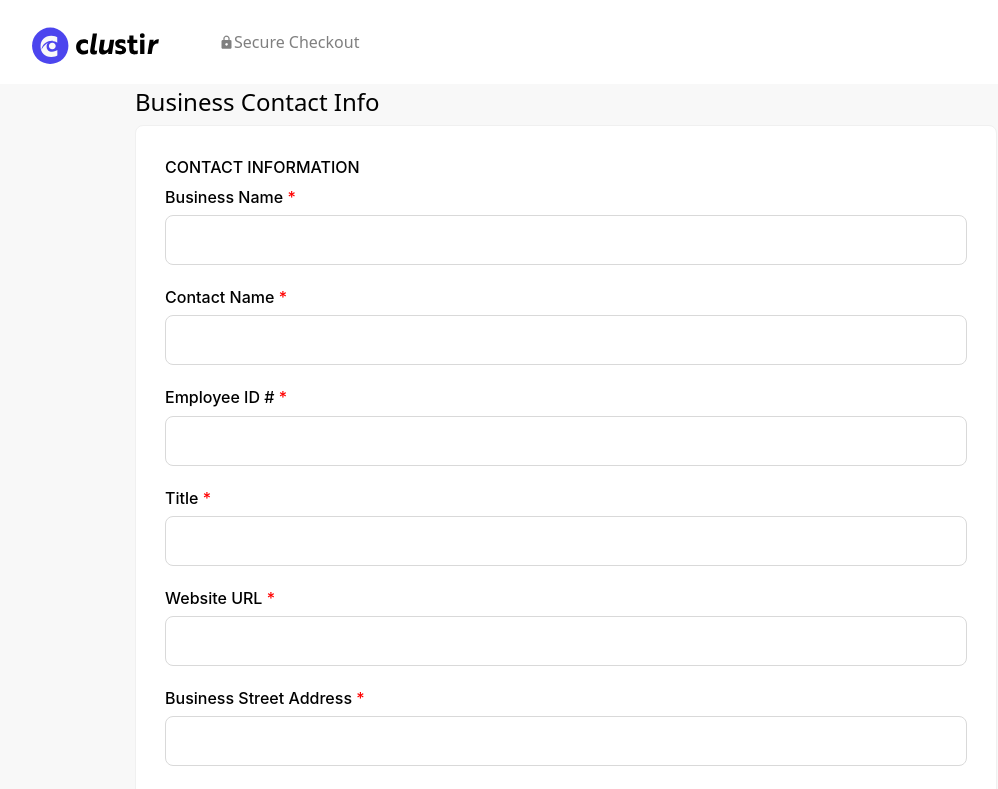
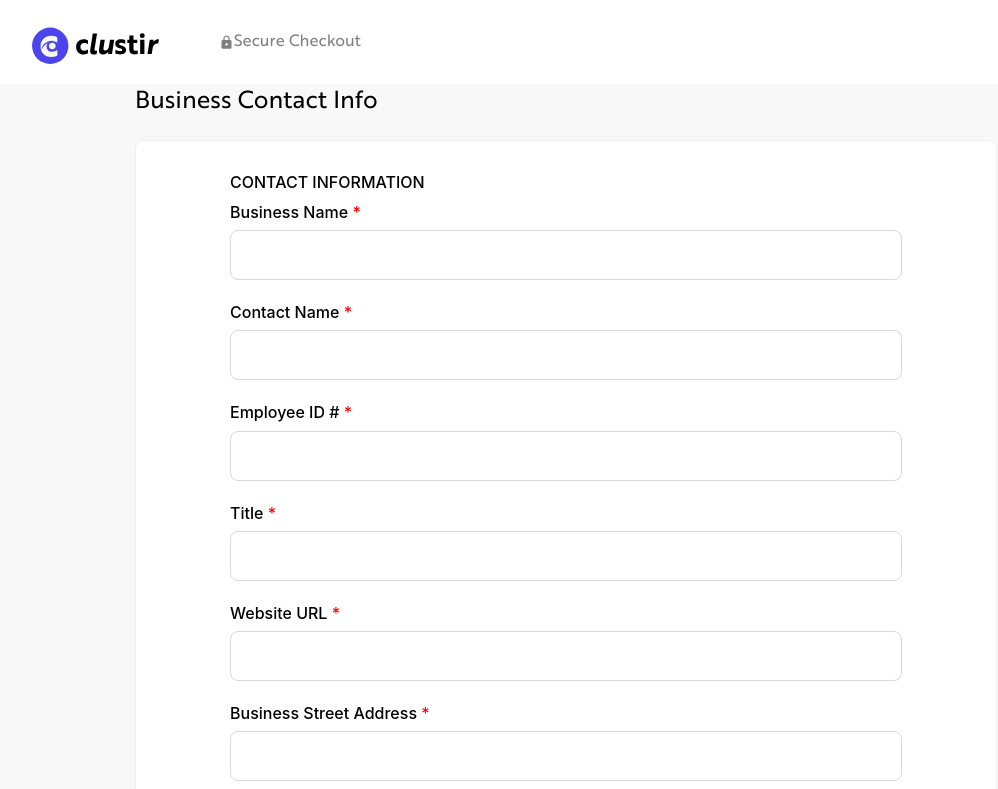
Before and after one commit to techtic-full-stack/clustir-web, a Next.js app in the folder clustir-frontend/: page /onboard in a window 1280 px wide. Shown: the top 789 px of the page, without its empty margins (74-1072 px from the left). Built offline with nearby package versions, Linux system fonts and the light colour scheme; no server answers; sample sign-in values are in the browser's storage.

Commit message:
Font Family done

```diff
--- a/clustir-frontend/src/components/BankingForm.tsx
+++ b/clustir-frontend/src/components/BankingForm.tsx
@@ -47,7 +47,7 @@ const BankingForm = ({
         {({ isSubmitting, errors }) => {
           return (
             <Form>
-              <Card className="flex flex-col bg-[#FFFFFF] p-[5px] rounded-lg w-[862px]">
+              <Card className="flex flex-col bg-[#FFFFFF] p-[5px] rounded-lg w-[862px] px-[70px]">
                 <div className="text-[18px] uppercase label">Banking Info</div>
                 <div className="text-[12px] my-[10px]">
                   The banking information provided is used for Clustir Payouts
--- a/clustir-frontend/src/components/BusinessContactInfo.tsx
+++ b/clustir-frontend/src/components/BusinessContactInfo.tsx
@@ -66,7 +66,7 @@ const BusinessContactInfo = ({
 
   return (
     <>
-      <h2 className="text-black mb-6 !text-[24px] label">
+      <h2 className="text-black !mb-[20px]  !text-[24px] label">
         Business Contact Info
       </h2>
       <Formik
@@ -78,8 +78,8 @@ const BusinessContactInfo = ({
         {({ isSubmitting, errors }) => {
           return (
             <Form>
-              <Card className="flex flex-col bg-[#FFFFFF] p-[5px] rounded-lg w-[862px]">
-                <div className="mb-[25px] label">CONTACT INFORMATION </div>
+              <Card className="flex flex-col bg-[#FFFFFF] p-[5px] rounded-lg w-[862px] px-[70px]">
+                <div className="mb-[25px] label ">CONTACT INFORMATION </div>
 
                 <Row className="my-[14] sm:mb-5">
                   <Col span={24} className="mb-5 sm:mb-0">
--- a/clustir-frontend/src/styles/globals.scss
+++ b/clustir-frontend/src/styles/globals.scss
@@ -25,7 +25,6 @@
 @font-face {
   font-family: 'Brother1816-Regular';
   src: url('./fonts/Brother1816-Regular.ttf') format('truetype');
-  font-weight: bold;
   font-style: normal;
 }
 
@@ -37,6 +36,7 @@ body {
       rgb(var(--background-end-rgb))
     )
     rgb(var(--background-start-rgb));
+    font-family: "Brother1816-Regular";
 }
 
 .inner-card{
```
